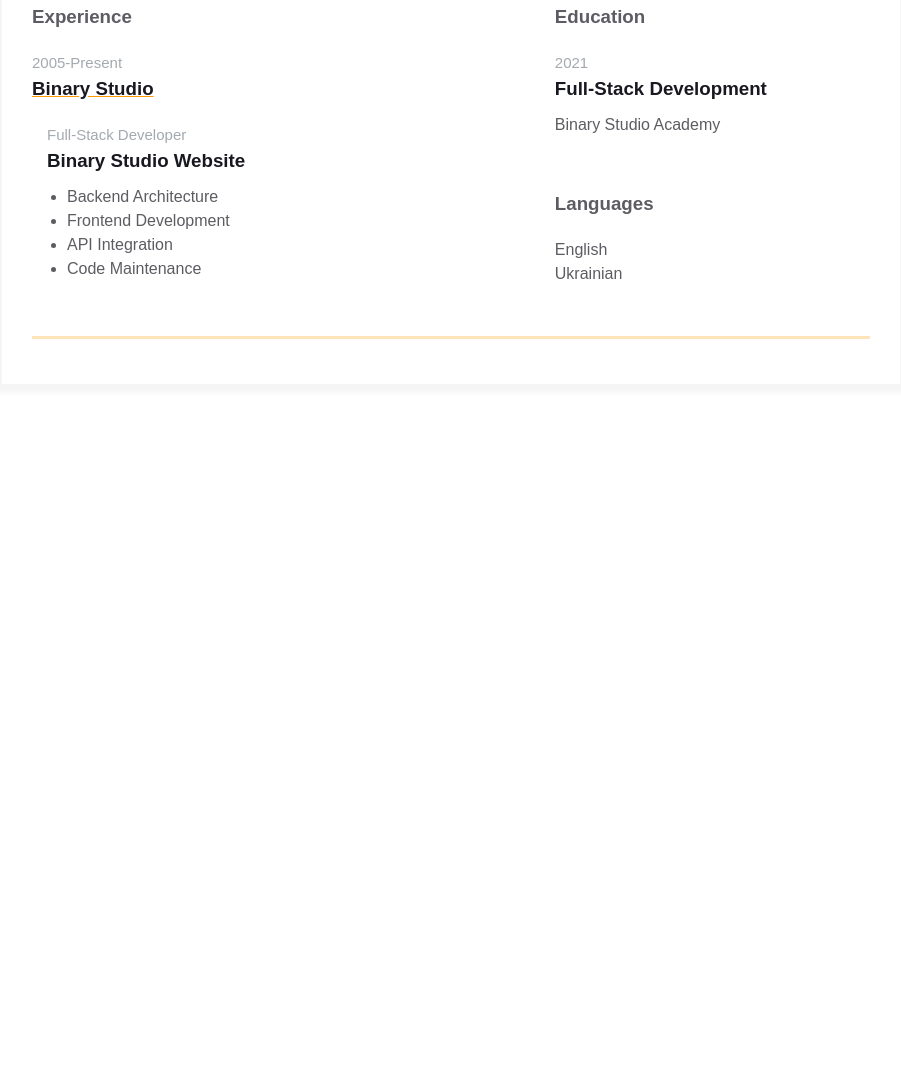
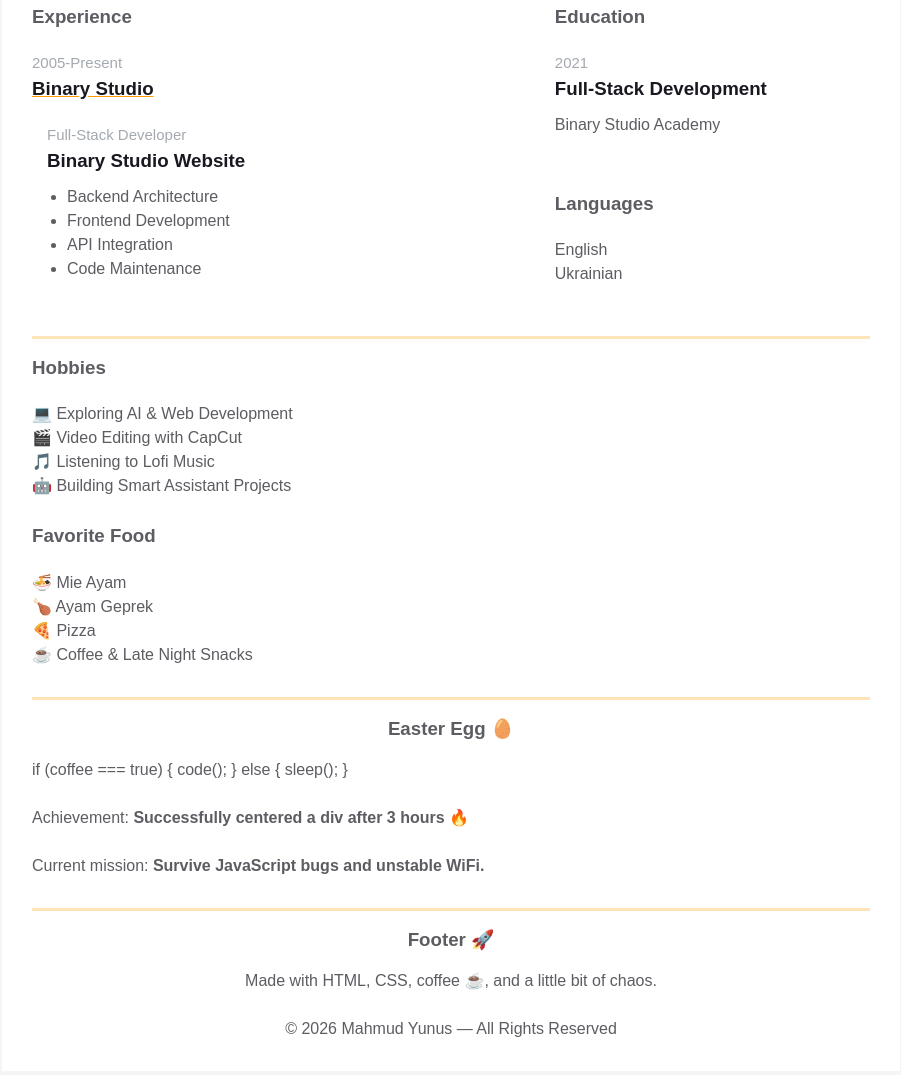
Before and after one commit to younose/homepage, a plain HTML site: page index.html in a window 1280 px wide. Shown: the part 558-1633 px from the top of the page, without its empty margins (189-1090 px from the left). Before the commit the page ends 993 px from the top, so only its background shows below. Drawn offline with Linux system fonts and the light colour scheme.

Commit message:
add hobby, eater egg and footer

```diff
--- a/index.html
+++ b/index.html
@@ -174,6 +174,91 @@
             </div>
           </div>
         </div>
+
+        <div class="container">
+          <div class="resume__block">
+            <div class="additional-info fv">
+              <div class="additional-info__hobbies">
+                <h3 class="additional-info__languages-header">Hobbies</h3>
+
+                <p class="additional-info__languages-item">
+                  💻 Exploring AI & Web Development
+                </p>
+
+                <p class="additional-info__languages-item">
+                  🎬 Video Editing with CapCut
+                </p>
+
+                <p class="additional-info__languages-item">
+                  🎵 Listening to Lofi Music
+                </p>
+
+                <p class="additional-info__languages-item">
+                  🤖 Building Smart Assistant Projects
+                </p>
+              </div>
+
+              <br />
+
+              <div class="additional-info__food">
+                <h3 class="additional-info__languages-header">Favorite Food</h3>
+
+                <p class="additional-info__languages-item">🍜 Mie Ayam</p>
+
+                <p class="additional-info__languages-item">🍗 Ayam Geprek</p>
+
+                <p class="additional-info__languages-item">🍕 Pizza</p>
+
+                <p class="additional-info__languages-item">
+                  ☕ Coffee & Late Night Snacks
+                </p>
+              </div>
+            </div>
+          </div>
+        </div>
+
+        <div class="container">
+          <div class="resume__block">
+            <div class="skills">
+              <h3 class="skills__header">Easter Egg 🥚</h3>
+
+              <p class="skills__text">
+                if (coffee === true) { code(); } else { sleep(); }
+              </p>
+
+              <br />
+
+              <p class="skills__text">
+                Achievement:
+                <strong>Successfully centered a div after 3 hours 🔥</strong>
+              </p>
+
+              <br />
+
+              <p class="skills__text">
+                Current mission:
+                <strong>Survive JavaScript bugs and unstable WiFi.</strong>
+              </p>
+            </div>
+          </div>
+        </div>
+        <footer class="container">
+          <div class="resume__block">
+            <div class="skills">
+              <h3 class="skills__header">Footer 🚀</h3>
+
+              <p class="skills__text" style="text-align: center">
+                Made with HTML, CSS, coffee ☕, and a little bit of chaos.
+              </p>
+
+              <br />
+
+              <p class="skills__text" style="text-align: center">
+                © 2026 Mahmud Yunus — All Rights Reserved
+              </p>
+            </div>
+          </div>
+        </footer>
       </div>
     </main>
   </body>
--- a/styles.css
+++ b/styles.css
@@ -265,3 +265,14 @@
 .additional-info__languages-item {
   color: var(--secondary-text-color);
 }
+
+/* footer */
+footer {
+  text-align: center;
+}
+
+footer .resume__block {
+  border-bottom: none;
+  margin-bottom: 0;
+  padding-bottom: 0;
+}
```
